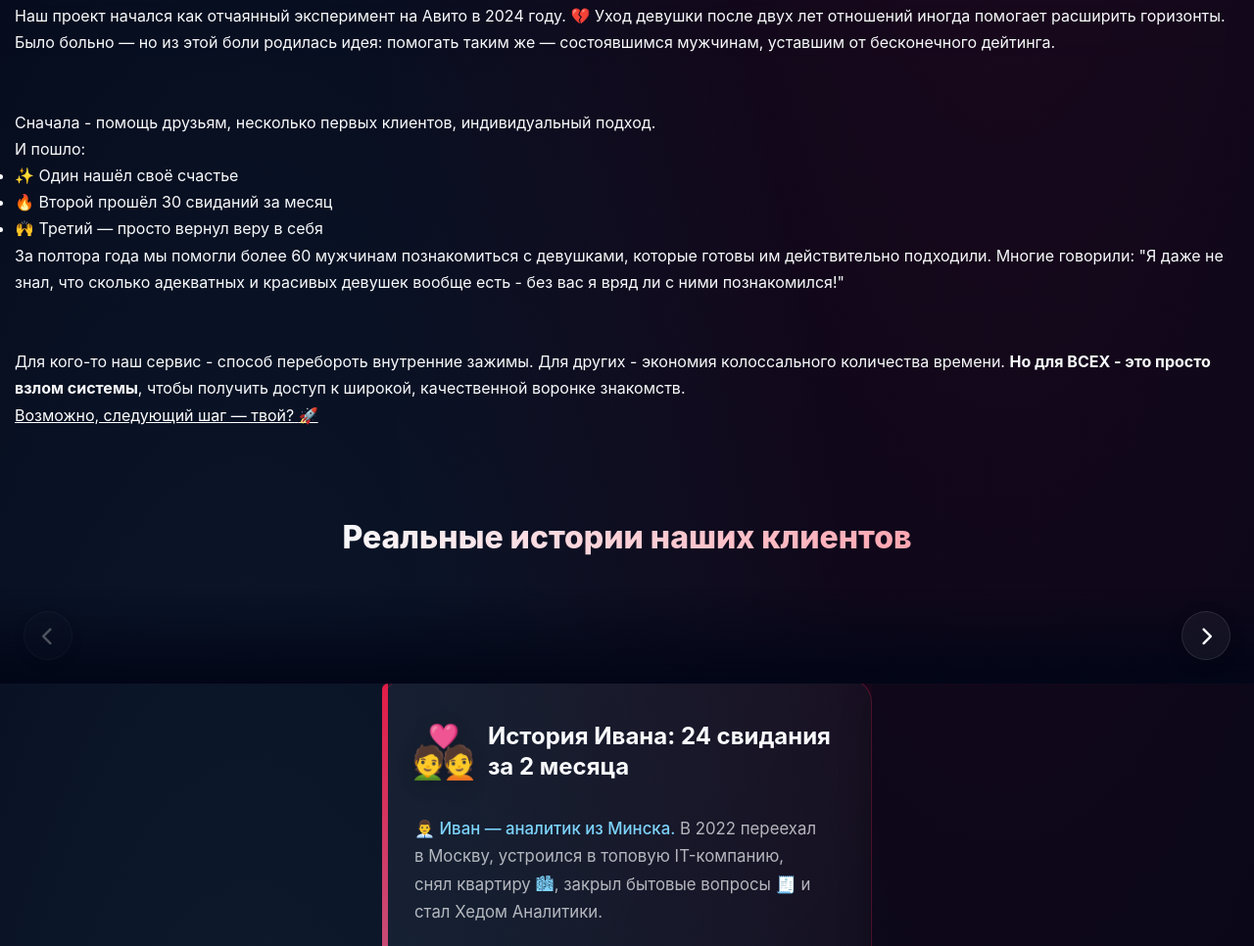
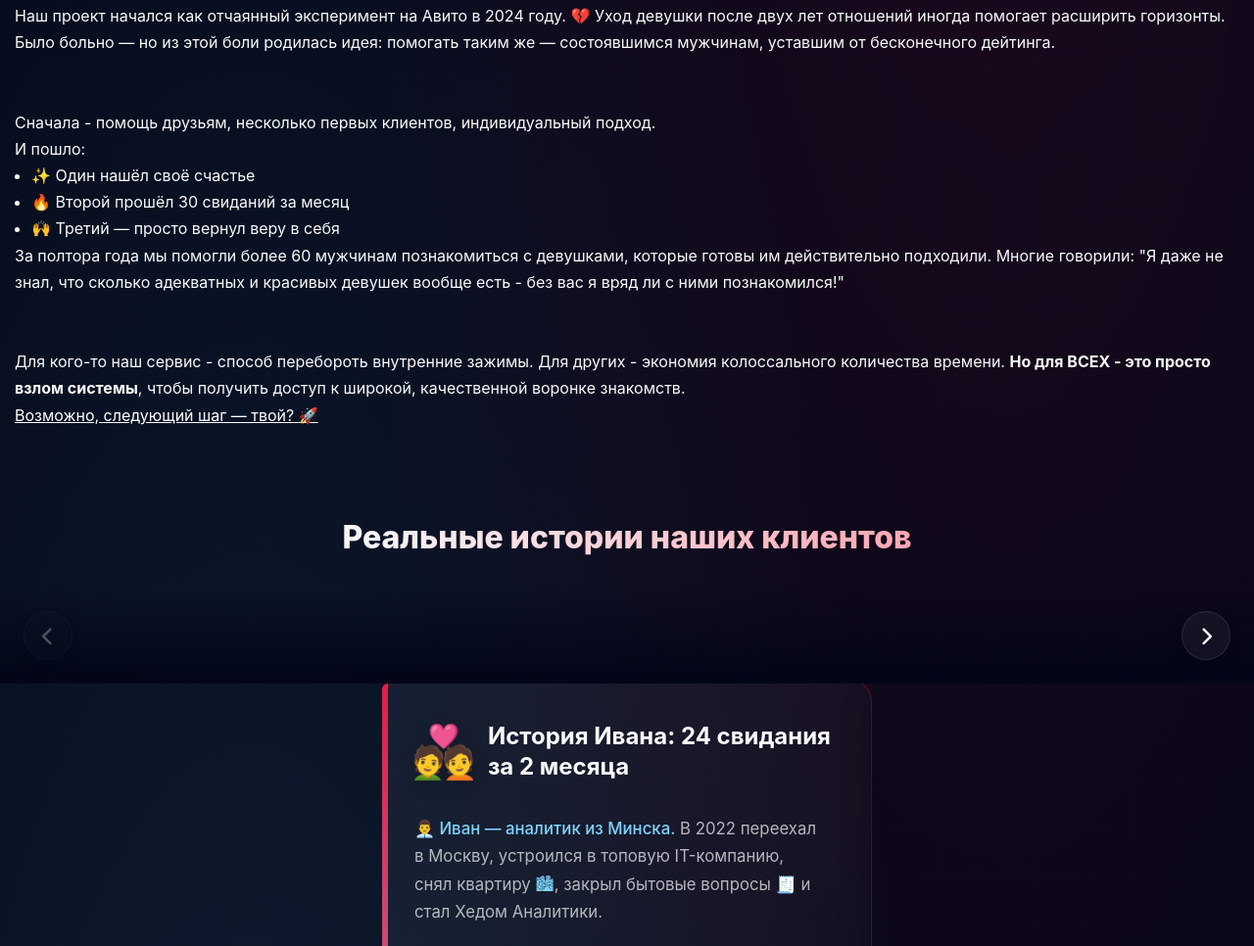
Before and after one commit to ImCoder12/Website-, a plain HTML site: page android/index.html in a window 1280 px wide. Shown: the part 2092-3058 px from the top of the page at 98% size. Drawn offline with Linux system fonts and the light colour scheme; a web font is replaced by a local one.

Commit message:
фикс историй

```diff
--- a/android/index.html
+++ b/android/index.html
@@ -1214,7 +1214,7 @@
                             И пошло:
                         </p>
 
-                        <ul class="space-y-3 md:space-y-5">
+                        <ul class="space-y-3 md:space-y-5" style="padding-left: 17px;">
                             <li class="flex items-start group">
                                 <span class="flex-shrink-0 inline-flex items-center justify-center w-8 h-8 md:w-10 md:h-10 mr-3 md:mr-4 text-primary-light bg-primary-dark/40 rounded-lg md:rounded-xl backdrop-blur-md border border-primary/20 shadow-lg group-hover:bg-primary/30 group-hover:scale-110 transition-all duration-300">✨</span>
                                 <span class="text-base md:text-xl text-gray-300/90 pt-0.5 md:pt-1 group-hover:text-primary-light transition-colors duration-300">Один нашёл своё счастье</span>
```
Also changed, not shown: iphone/index.html (+1 -1 lines).
